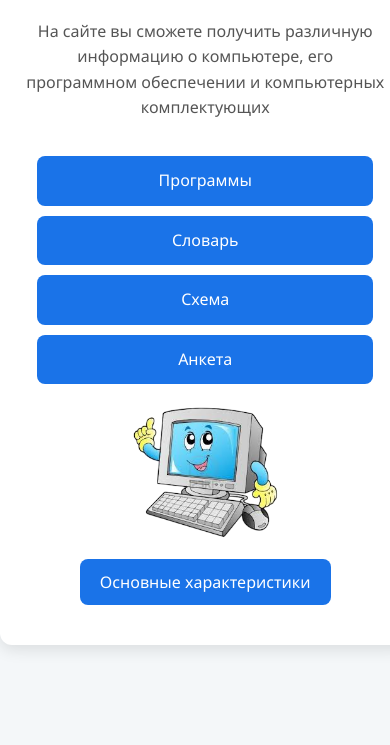
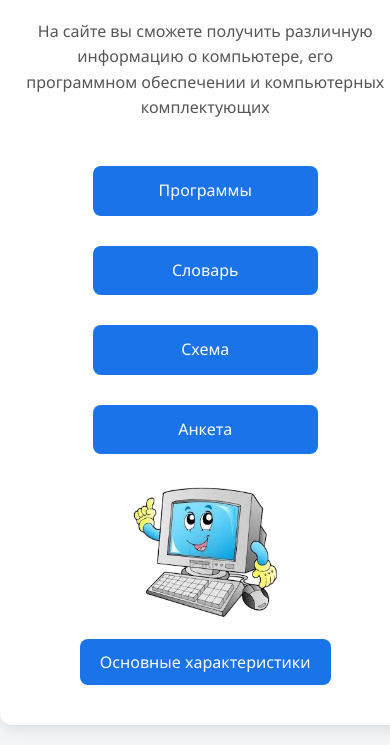
Before and after one commit to gorden-prog/gorden-prog.github.io, a plain HTML site: page index.html in a window 390 px wide. Shown: the part 173-918 px from the top of the page. Before the commit the page ends 844 px from the top, so only its background shows below. Drawn offline with Linux system fonts and the light colour scheme.

Commit message:
Add files via upload

```diff
--- a/style.css
+++ b/style.css
@@ -333,8 +333,8 @@ li {
         }
 
         .menu a {
-            margin: 5px 0;
-            width: 80%;
+            margin: 15px 0;
+            width: 50%;
             text-align: center;
         }
 
@@ -370,4 +370,6 @@ li {
             margin-bottom: 20px;
             text-align: center;
         }
+
+
     }
```
